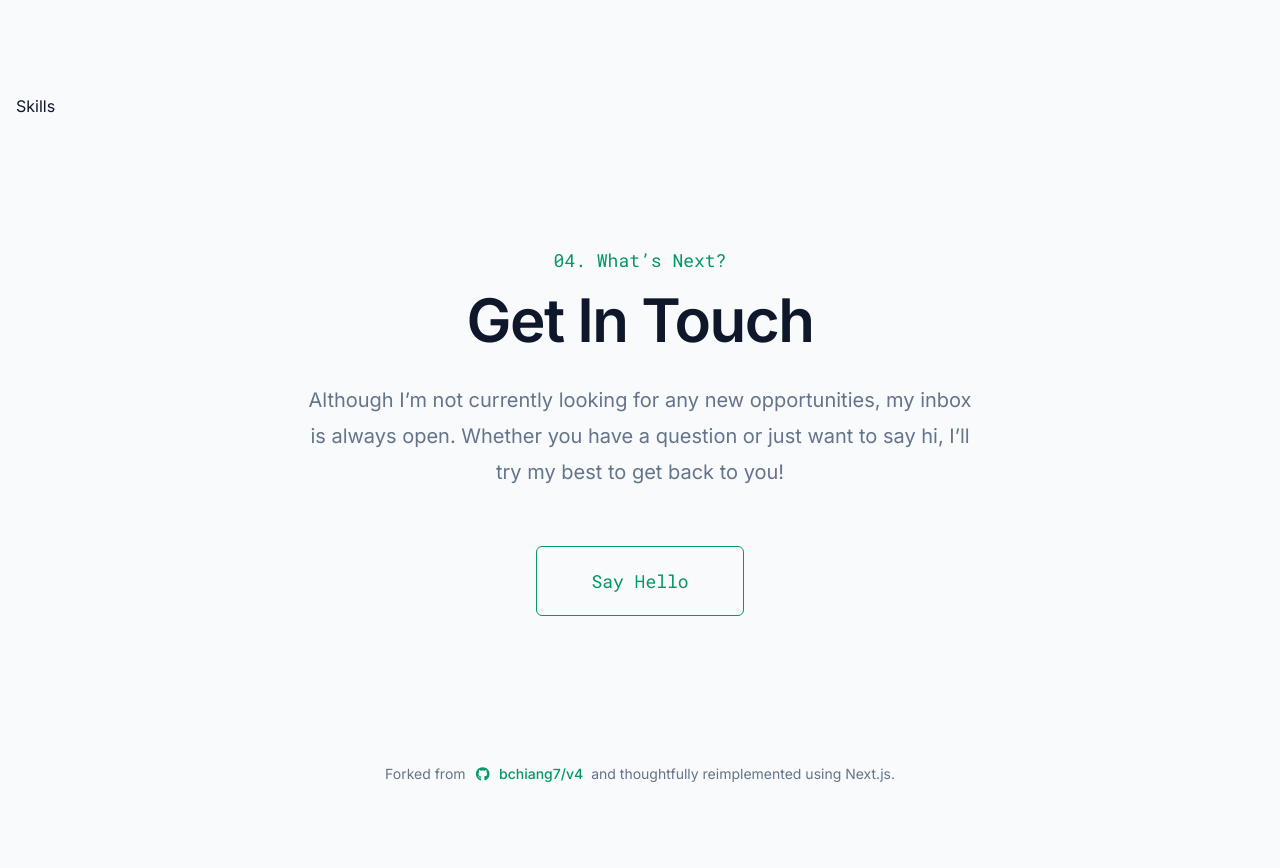
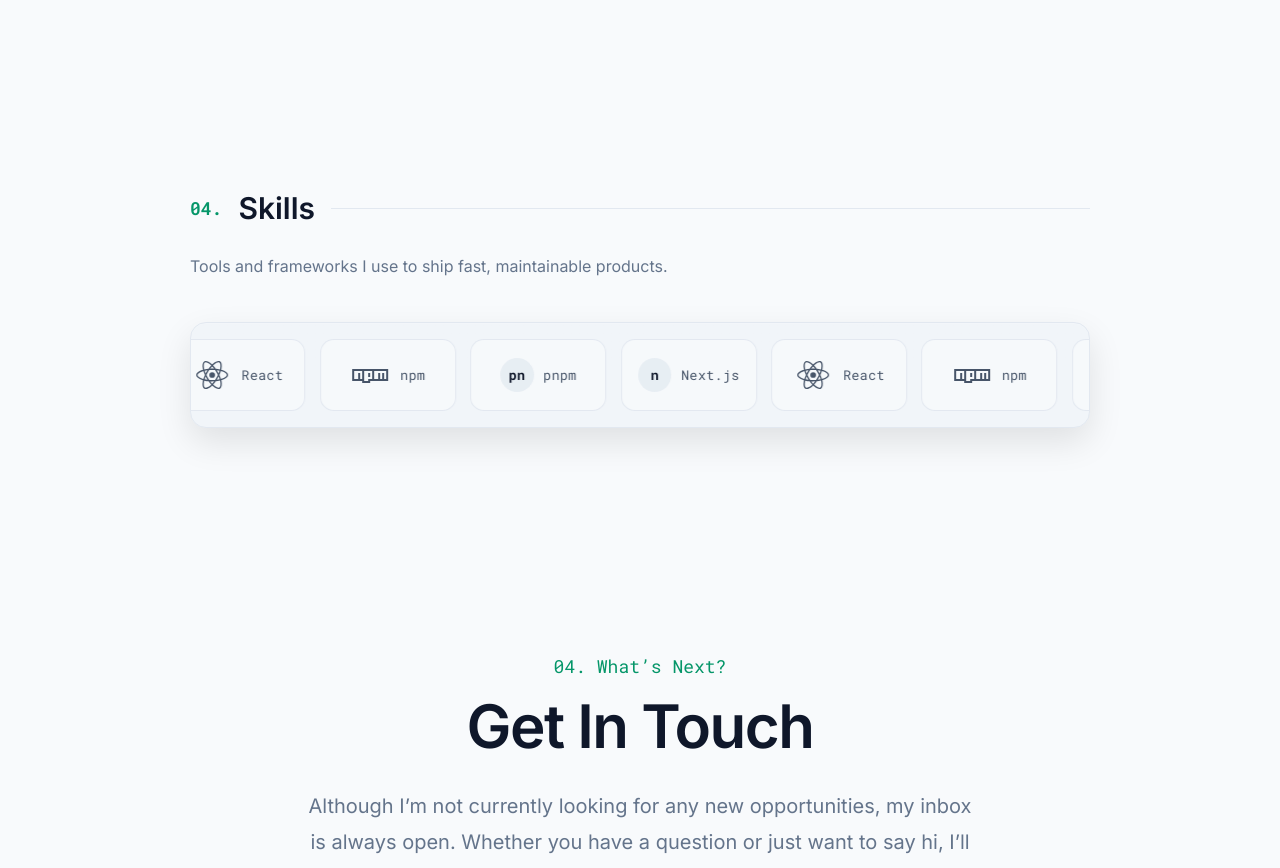
Before and after one commit to bestii/Portfolio, a Next.js app: page / in a window 1280 px wide. Shown: the part 2730-3598 px from the top of the page. Before the commit the page ends 3534 px from the top, so only its background shows below. Built offline with nearby package versions, Linux system fonts and the light colour scheme.

Commit message:
feat: implement Skills component with animated logos and styling

```diff
--- a/src/components/skills/Skills.tsx
+++ b/src/components/skills/Skills.tsx
@@ -1,5 +1,71 @@
+import { faNpm, faReact } from "@fortawesome/free-brands-svg-icons";
+import { FontAwesomeIcon } from "@fortawesome/react-fontawesome";
+
+import Reveal from "@/components/animations/Reveal";
+
+import styles from "./skills.module.css";
+
+type SkillItem = {
+  id: string;
+  label: string;
+  icon?: typeof faReact;
+  fallback?: string;
+};
+
 const Skills = () => {
-  return <section className="max-w-225">Skills</section>;
+  const logos: SkillItem[] = [
+    { id: "nextjs", label: "Next.js", fallback: "N" },
+    { id: "react", label: "React", icon: faReact },
+    { id: "npm", label: "npm", icon: faNpm },
+    { id: "pnpm", label: "pnpm", fallback: "pn" },
+  ];
+
+  const loop = [...logos, ...logos];
+
+  return (
+    <section id="skills" className="py-24 max-w-225 mx-auto">
+      <Reveal
+        as="div"
+        delay={60}
+        className="flex items-center gap-4 text-(--color-text-primary)"
+      >
+        <span className="font-mono text-lg font-semibold text-(--color-accent)">
+          04.
+        </span>
+        <h2 className="text-2xl font-semibold sm:text-3xl">Skills</h2>
+        <span className="h-px flex-1 bg-(--color-bg-tertiary)" />
+      </Reveal>
+
+      <Reveal
+        as="p"
+        delay={120}
+        className="mt-6 max-w-2xl text-base leading-8 text-(--color-text-muted)"
+      >
+        Tools and frameworks I use to ship fast, maintainable products.
+      </Reveal>
+
+      <ul className="sr-only">
+        {logos.map((item) => (
+          <li key={`sr-${item.id}`}>{item.label}</li>
+        ))}
+      </ul>
+
+      <Reveal as="div" delay={180} className={`${styles.marquee} mt-10`}>
+        <div className={styles.track} aria-hidden="true">
+          {loop.map((l, i) => (
+            <div className={styles.logo} key={`${l.id}-${i}`}>
+              {l.icon ? (
+                <FontAwesomeIcon icon={l.icon} size="2x" />
+              ) : (
+                <span className={styles.fallback}>{l.fallback}</span>
+              )}
+              <span className={styles.label}>{l.label}</span>
+            </div>
+          ))}
+        </div>
+      </Reveal>
+    </section>
+  );
 };
 
 export default Skills;
--- /dev/null
+++ b/src/components/skills/skills.module.css
@@ -0,0 +1,102 @@
+.marquee {
+  position: relative;
+  overflow: hidden;
+  width: 100%;
+  border: 1px solid var(--color-bg-tertiary);
+  border-radius: 1rem;
+  padding: 1rem;
+  background:
+    linear-gradient(
+      180deg,
+      color-mix(in srgb, var(--color-bg-secondary) 88%, transparent),
+      color-mix(in srgb, var(--color-bg-secondary) 72%, transparent)
+    ),
+    var(--color-bg-secondary);
+  box-shadow:
+    inset 0 1px 0 color-mix(in srgb, #ffffff 12%, transparent),
+    0 14px 34px color-mix(in srgb, #000000 10%, transparent);
+}
+
+.track {
+  display: flex;
+  gap: 0.9rem;
+  align-items: center;
+  width: max-content;
+  animation: scroll 20s linear infinite;
+  will-change: transform;
+}
+
+.logo {
+  flex: 0 0 auto;
+  display: flex;
+  gap: 0.6rem;
+  align-items: center;
+  justify-content: center;
+  min-width: 8.5rem;
+  height: 4.5rem;
+  padding: 0 1rem;
+  border-radius: 0.85rem;
+  border: 1px solid
+    color-mix(in srgb, var(--color-bg-tertiary) 92%, transparent);
+  color: var(--color-text-secondary);
+  background: color-mix(in srgb, var(--color-bg-primary) 78%, transparent);
+}
+
+.logo:hover {
+  color: var(--color-accent);
+  border-color: color-mix(in srgb, var(--color-accent) 48%, transparent);
+}
+
+.fallback {
+  display: inline-flex;
+  align-items: center;
+  justify-content: center;
+  width: 2.1rem;
+  height: 2.1rem;
+  border-radius: 999px;
+  font-family: var(--font-mono), monospace;
+  font-size: 0.85rem;
+  font-weight: 700;
+  letter-spacing: 0.01em;
+  text-transform: lowercase;
+  color: var(--color-text-primary);
+  background: color-mix(in srgb, var(--color-bg-tertiary) 70%, transparent);
+}
+
+.label {
+  font-family: var(--font-mono), monospace;
+  font-size: 0.84rem;
+  letter-spacing: 0.02em;
+}
+
+@keyframes scroll {
+  0% {
+    transform: translateX(0);
+  }
+  100% {
+    transform: translateX(-50%);
+  }
+}
+
+/* Reduce motion for users who prefer it */
+@media (prefers-reduced-motion: reduce) {
+  .track {
+    animation: none;
+  }
+}
+
+@media (max-width: 640px) {
+  .marquee {
+    padding: 0.85rem;
+  }
+
+  .logo {
+    min-width: 7.2rem;
+    height: 4rem;
+    padding: 0 0.8rem;
+  }
+
+  .label {
+    font-size: 0.76rem;
+  }
+}
```
